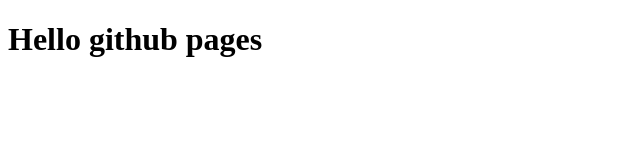
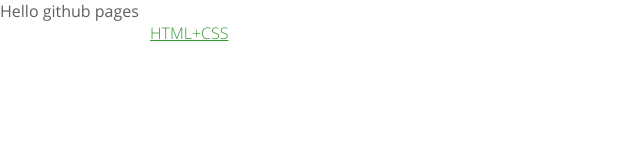
Before and after one commit to kembek/kembek.github.io, a plain HTML site: page index.html in a window 1280 px wide. Shown: the whole page, without its empty margins (0-640 px from the left). Drawn offline with Linux system fonts and the light colour scheme; files that its build step writes are made by us from their sources; files whose address does not match are found by name.

Commit message:
Update index.html entry point

```diff
--- a/index.html
+++ b/index.html
@@ -1,12 +1,21 @@
 <!DOCTYPE html>
 <html lang="en">
-<head>
-  <meta charset="UTF-8">
-  <meta name="viewport" content="width=device-width, initial-scale=1.0">
-  <meta http-equiv="X-UA-Compatible" content="ie=edge">
-  <title>Document</title>
-</head>
-<body>
-  <h1>Hello github pages</h1>
-</body>
+  <head>
+    <meta charset="UTF-8" />
+    <meta name="viewport" content="width=device-width, initial-scale=1.0" />
+    <meta http-equiv="X-UA-Compatible" content="ie=edge" />
+    <title>Portfolio</title>
+    <link rel="stylesheet" href="style/index.css" />
+  </head>
+  <body>
+    <h1>Hello github pages</h1>
+
+    <main class="main root">
+      <div class="main-block">
+        <a href="pages/htmlCss.html" class="main-block-title" title="HTML+CSS page"
+          >HTML+CSS</a
+        >
+      </div>
+    </main>
+  </body>
 </html>
```
